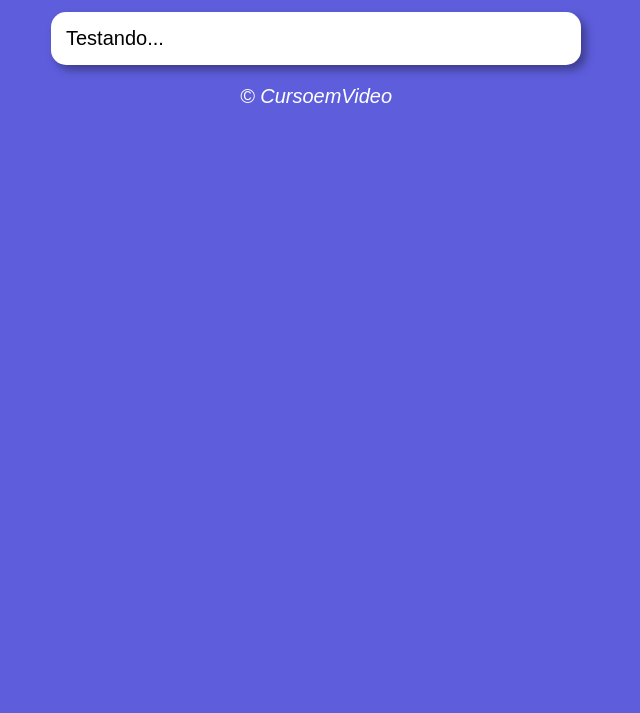
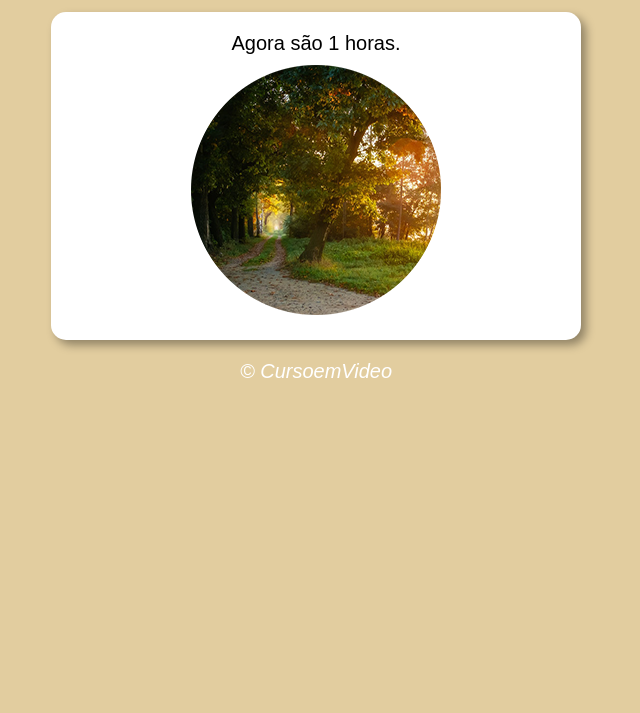
Before and after one commit to EversonQueiroz777/Exercicios-JS, a plain HTML site: page ex001/Exercício/modelo.html in a window 1280 px wide. Shown: the part 87-800 px from the top of the page, without its empty margins (324-964 px from the left). Drawn offline with Linux system fonts and the light colour scheme.

Commit message:
Commit final
Dependendo do horário do dia, muda a mensagem e a imagem

```diff
--- a/ex001/Exercício/estilo.css
+++ b/ex001/Exercício/estilo.css
@@ -17,6 +17,11 @@ section{
     box-shadow: 5px 5px 10px rgba(0, 0, 0, 0.363);
 }
 
+div{
+    text-align: center;
+    padding: 5px;
+}
+
 footer{
     color:white;
     text-align: center;
--- a/ex001/Exercício/modelo.html
+++ b/ex001/Exercício/modelo.html
@@ -3,20 +3,21 @@
 <head>
     <meta charset="UTF-8">
     <meta name="viewport" content="width=device-width, initial-scale=1.0">
-    <title>Modelo de exercício</title>
+    <title>Hora do dia</title>
     <link rel="stylesheet" href="estilo.css">
 </head>
-<body>
+<body onload="carregar()">
     <header>
-        <h1>Título</h1>
+        <h1>Hora do dia</h1>
     </header>
 
     <section>
-        <div>
-            Testando...
+        <div id="msg">
+            Aqui vai aparecer a mensagem...
         </div>
-        <div>
 
+        <div id="foto">
+            <img id="imagem" src="fotomanha.png" alt="Foto do dia">
         </div>
     </section>
 
--- a/ex001/Exercício/script.js
+++ b/ex001/Exercício/script.js
@@ -0,0 +1,22 @@
+function carregar(){
+    var msg = document.getElementById('msg')
+    var img = document.getElementById('imagem')
+    var data = new Date()
+    var hora = data.getHours()
+
+
+    msg.innerHTML = `Agora são ${hora} horas. <br>`
+    if(hora >=0 && hora < 12){
+        //Bom diaa!!!
+        img.src = 'fotomanha.png'
+        document.body.style.background = '#e2cd9f'
+    }else if(hora >= 12 && hora < 18){
+        //Boa Tardee!!!
+        img.src = 'fototarde.png'
+        document.body.style.background = '#b9846f'
+    }else{
+        //Boa Noiteee!!!
+        img.src = 'fotonoite.png'
+        document.body.style.background = '#515154'
+    }
+}
```
Also changed, not shown: ex001/Exercício/fotomanha.png (added), ex001/Exercício/fotonoite.png (added), ex001/Exercício/fototarde.png (added).
